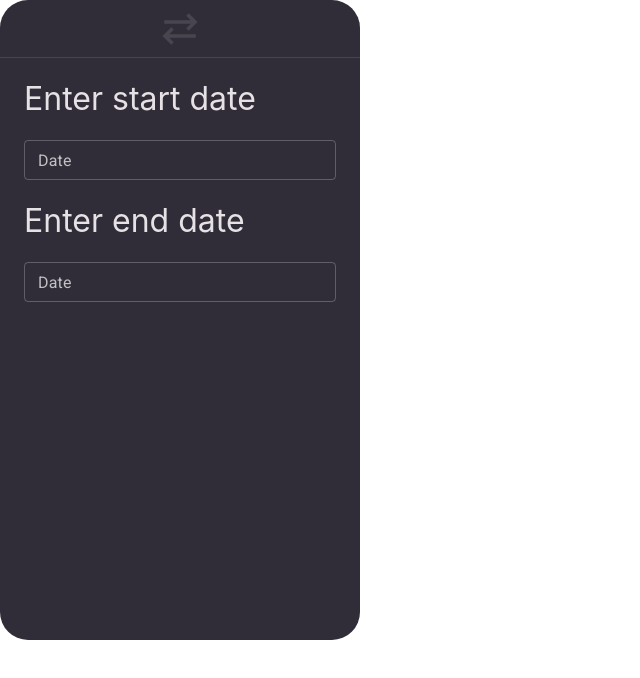
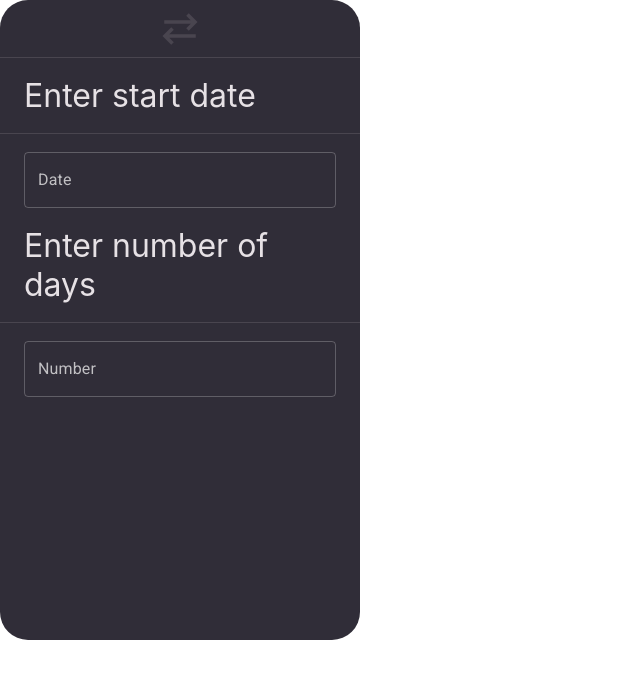
Before and after one commit to dyyllaann/date-calculator, a React (Create React App) app: page / in a window 1280 px wide. Shown: the top 678 px of the page, without its empty margins (0-640 px from the left). Built offline with nearby package versions, Linux system fonts and the light colour scheme.

Commit message:
Add ToDate.js module. Add 'start date' and 'number of days' inputs.

```diff
--- a/src/App.css
+++ b/src/App.css
@@ -37,11 +37,21 @@ h1 {
   font-weight: 400;
 }
 
-.calendarInput {
+.inputInput {
   margin: 18px 24px;
 }
 
-.datePicker {
+/* Input */
+.inputHeader {
+  width: 100%;
+  border-bottom: 1px solid #49454F;
+}
+
+.inputHeader > h1 {
+  margin: 18px 24px;
+}
+
+.input {
   width: 100%;
 }
 
--- a/src/App.js
+++ b/src/App.js
@@ -2,6 +2,7 @@ import React from 'react';
 import modeButton from './mode-button.png';
 import './App.css';
 import moment from "moment";
+import ToDate from './ToDate';
 
 /* MUI IMPORTS */
 // import Box from "@mui/material/Box";
@@ -27,7 +28,7 @@ function App() {
 				<header className="App-header">
 					<img src={modeButton} className="logoButton" alt="Change mode." />
 				</header>
-				<div className="calendarInput">
+				{/* <div className="calendarInput">
 					<h1>Enter start date</h1>
 					<LocalizationProvider dateAdapter={AdapterMoment}>
 						<DatePicker
@@ -48,7 +49,8 @@ function App() {
 							renderInput={(params) => <TextField size="small" {...params} />}
 						/>
 					</LocalizationProvider>
-				</div>
+				</div> */}
+				<ToDate />
 			</div>
 		</ThemeProvider>
 	);
--- /dev/null
+++ b/src/ToDate.js
@@ -0,0 +1,62 @@
+import React from "react";
+import modeButton from "./mode-button.png";
+import "./App.css";
+import moment from "moment";
+
+/* MUI IMPORTS */
+// import Box from "@mui/material/Box";
+import TextField from '@mui/material/TextField';
+// import Button from '@mui/material/Button';
+// import DeleteIcon from "@mui/icons-material/Delete";
+import { AdapterMoment } from "@mui/x-date-pickers/AdapterMoment";
+import { LocalizationProvider } from "@mui/x-date-pickers/LocalizationProvider";
+import { DatePicker } from "@mui/x-date-pickers/DatePicker";
+import { ThemeProvider, createTheme } from "@mui/material/styles";
+import { Typography } from "@mui/material";
+
+const darkTheme = createTheme({
+	palette: {
+		mode: "dark",
+	},
+});
+
+function ToDate() {
+  return (
+    <section>
+      <div className="inputContainer">
+        <div className="inputHeader">
+          <h1>Enter start date</h1>
+        </div>
+        <div className="inputInput">
+          <LocalizationProvider dateAdapter={AdapterMoment}>
+            <DatePicker
+              className="input"
+              label="Date"
+              value={null}
+              renderInput={(params) => <TextField {...params} />}
+            />
+          </LocalizationProvider>
+        </div>
+      </div>
+      <div className="inputContainer">
+        <div className="inputHeader">
+          <h1>Enter number of days</h1>
+        </div>
+        <div className="inputInput">
+          <TextField
+            className="input"
+            id="outlined-number"
+            label="Number"
+            type="number"
+            // InputLabelProps={{
+            //   shrink: true,
+            // }}
+            // variant="outlined"
+          />
+        </div>
+      </div>
+    </section>
+  )
+}
+
+export default ToDate;
```
